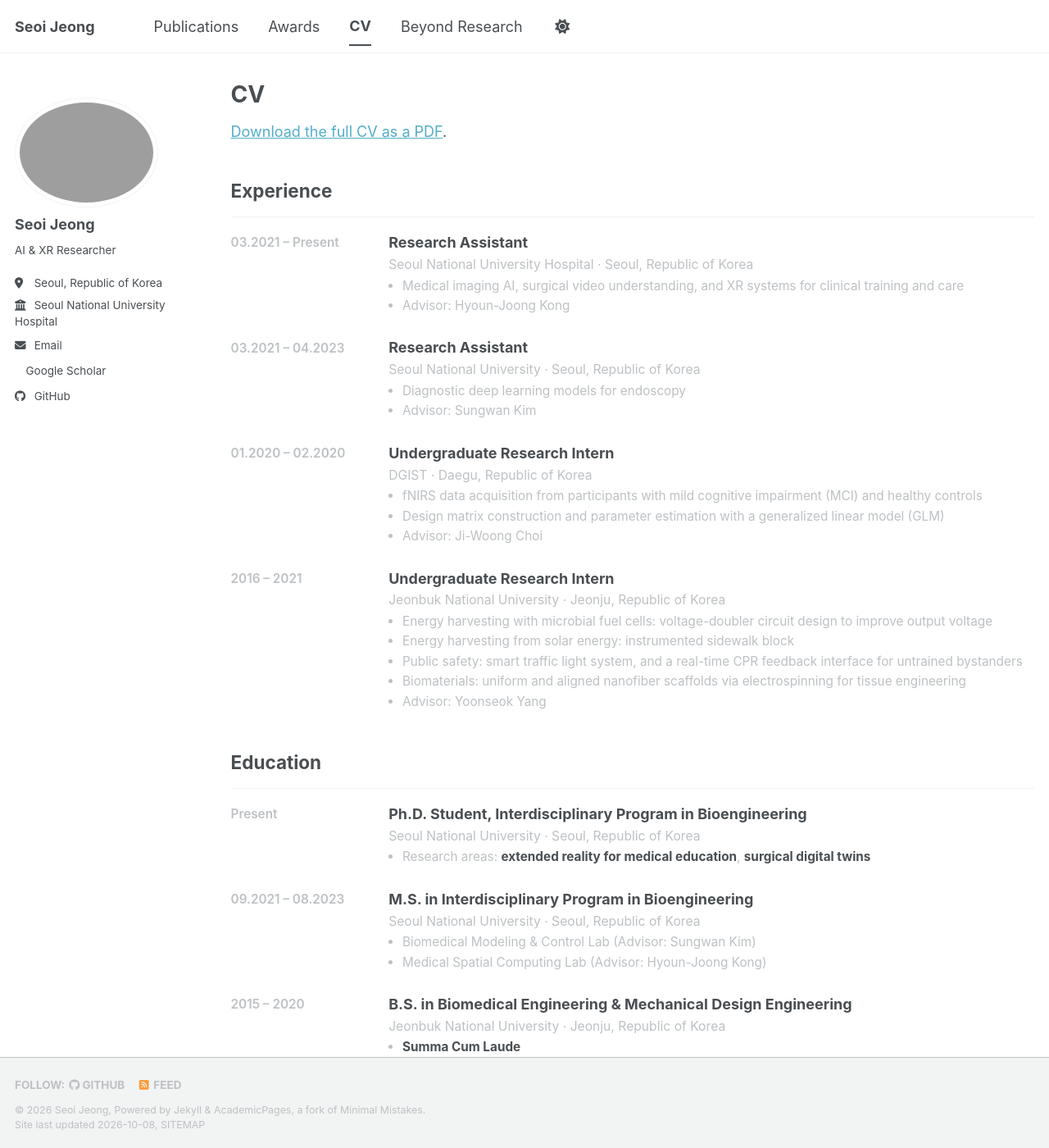
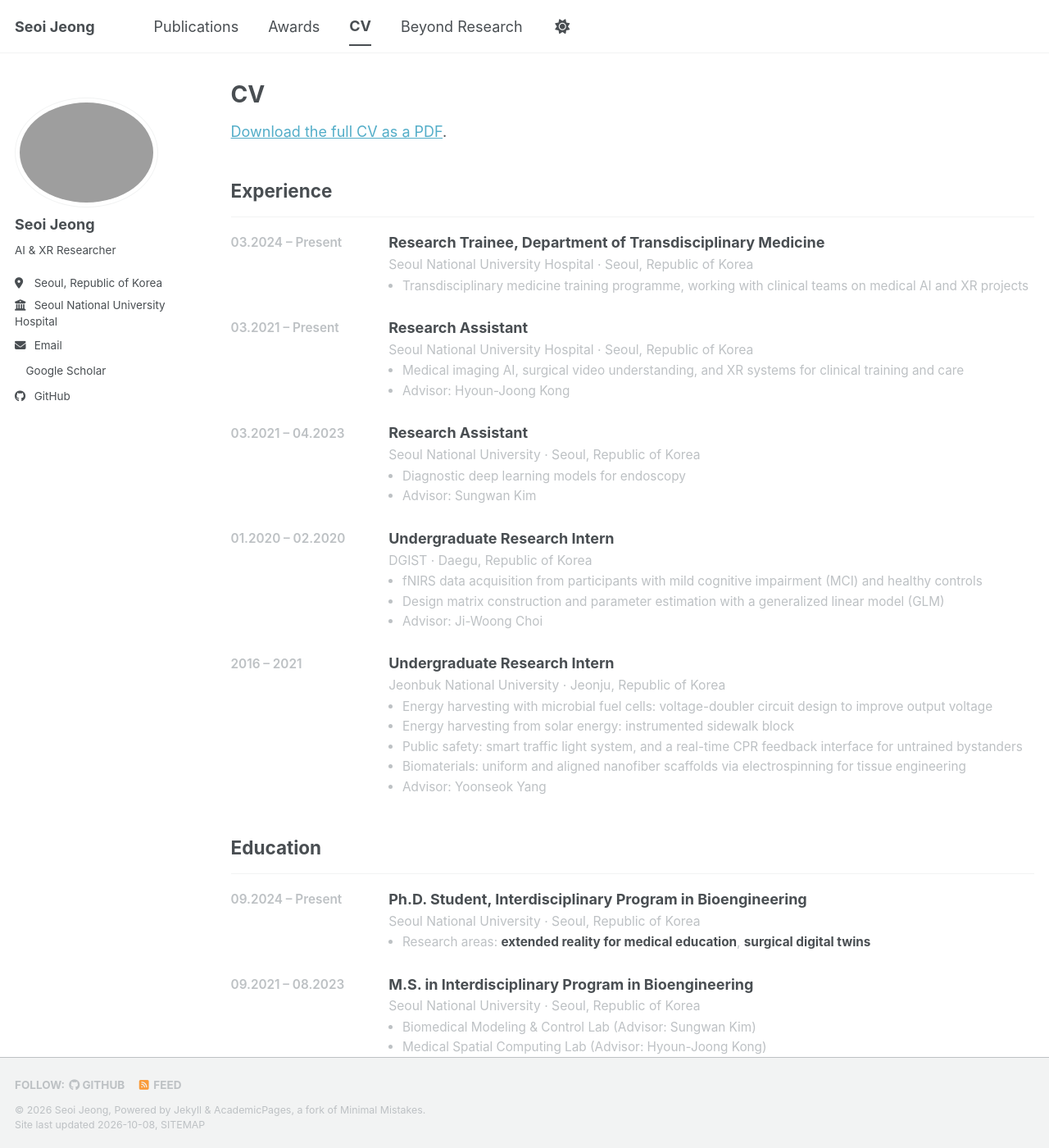
Before and after one commit to higogoc/higogoc.github.io, a Jekyll site: the page built from _pages/cv.html, in a window 1280 px wide and 1400 px high. Shown: the whole window at 82% size. Built offline with Jekyll 4.4.1, drawn with Linux system fonts in a browser that asks for light colours; a style sheet for code colours, icons or effects is not loaded.

Commit message:
Fill in the dates and roles that were left open
- Ph.D. enrolment: September 2024.
- Add the SNUH Department of Transdisciplinary Medicine traineeship,
  March 2024 to present.
- Add the 1st SNU RISE Capstone Design Competition 2nd place. The same
  project was recognised twice, so this sits alongside the December 2025
  Grand Prize rather than replacing it.
- PyeongChang 2018: one month of service during the Games.

Co-Authored-By: Claude Opus 5 <noreply@anthropic.com>

```diff
--- a/_data/beyond.yml
+++ b/_data/beyond.yml
@@ -21,6 +21,7 @@ groups:
       - period: "2018.02"
         title: "Games Volunteer"
         org: "PyeongChang 2018 Olympic Winter Games"
+        detail: "One month of service over the course of the Games."
 
       - period: "2016.10"
         title: "Sori Angels (&#49548;&#47532;&#52380;&#49324;) student volunteer corps"
--- a/_data/education.yml
+++ b/_data/education.yml
@@ -1,7 +1,6 @@
 # Edited by hand. Jekyll reads this as site.data.education
 # **double asterisks** render as bold.
-# TODO: confirm the enrolment year and replace "Present" with e.g. "09.2023 &ndash; Present".
-- period: "Present"
+- period: "09.2024 &ndash; Present"
   title: "Ph.D. Student, Interdisciplinary Program in Bioengineering"
   org: "Seoul National University"
   location: "Seoul, Republic of Korea"
--- a/_data/experience.yml
+++ b/_data/experience.yml
@@ -1,35 +1,44 @@
 # Edited by hand. Jekyll reads this as site.data.experience
-# See MAINTENANCE.md for the field reference.
+# Newest first. **double asterisks** render as bold.
+- period: "03.2024 &ndash; Present"
+  title: "Research Trainee, Department of Transdisciplinary Medicine"
+  org: "Seoul National University Hospital"
+  location: "Seoul, Republic of Korea"
+  details:
+    - "Transdisciplinary medicine training programme, working with clinical teams on medical AI and XR projects"
+
 - period: "03.2021 &ndash; Present"
-  title: Research Assistant
-  org: Seoul National University Hospital
-  location: Seoul, Republic of Korea
+  title: "Research Assistant"
+  org: "Seoul National University Hospital"
+  location: "Seoul, Republic of Korea"
   details:
-    - Medical imaging AI, surgical video understanding, and XR systems for clinical training and care
+    - "Medical imaging AI, surgical video understanding, and XR systems for clinical training and care"
     - "Advisor: Hyoun-Joong Kong"
+
 - period: "03.2021 &ndash; 04.2023"
-  title: Research Assistant
-  org: Seoul National University
-  location: Seoul, Republic of Korea
+  title: "Research Assistant"
+  org: "Seoul National University"
+  location: "Seoul, Republic of Korea"
   details:
-    - Diagnostic deep learning models for endoscopy
+    - "Diagnostic deep learning models for endoscopy"
     - "Advisor: Sungwan Kim"
+
 - period: "01.2020 &ndash; 02.2020"
-  title: Undergraduate Research Intern
-  org: DGIST
-  location: Daegu, Republic of Korea
+  title: "Undergraduate Research Intern"
+  org: "DGIST"
+  location: "Daegu, Republic of Korea"
   details:
-    - fNIRS data acquisition from participants with mild cognitive impairment (MCI) and healthy controls
-    - Design matrix construction and parameter estimation with a generalized linear model (GLM)
+    - "fNIRS data acquisition from participants with mild cognitive impairment (MCI) and healthy controls"
+    - "Design matrix construction and parameter estimation with a generalized linear model (GLM)"
     - "Advisor: Ji-Woong Choi"
+
 - period: "2016 &ndash; 2021"
-  title: Undergraduate Research Intern
-  org: Jeonbuk National University
-  location: Jeonju, Republic of Korea
+  title: "Undergraduate Research Intern"
+  org: "Jeonbuk National University"
+  location: "Jeonju, Republic of Korea"
   details:
     - "Energy harvesting with microbial fuel cells: voltage-doubler circuit design to improve output voltage"
     - "Energy harvesting from solar energy: instrumented sidewalk block"
-    - "Public safety: smart traffic light system, and a real-time CPR feedback interface for untrained\
-      \ bystanders"
+    - "Public safety: smart traffic light system, and a real-time CPR feedback interface for untrained bystanders"
     - "Biomaterials: uniform and aligned nanofiber scaffolds via electrospinning for tissue engineering"
     - "Advisor: Yoonseok Yang"
```
Also changed, not shown: _data/awards.yml (+8 -0 lines).
